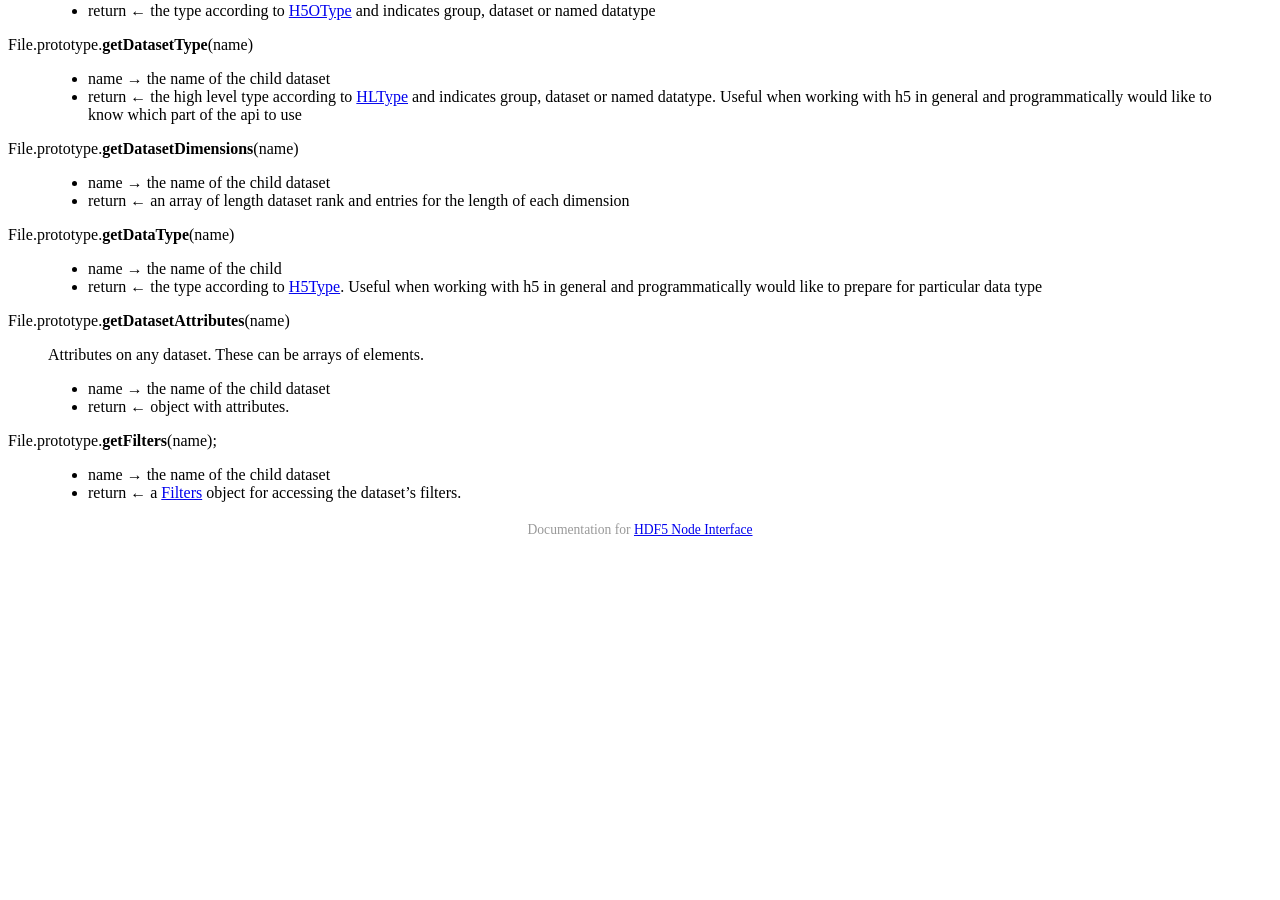
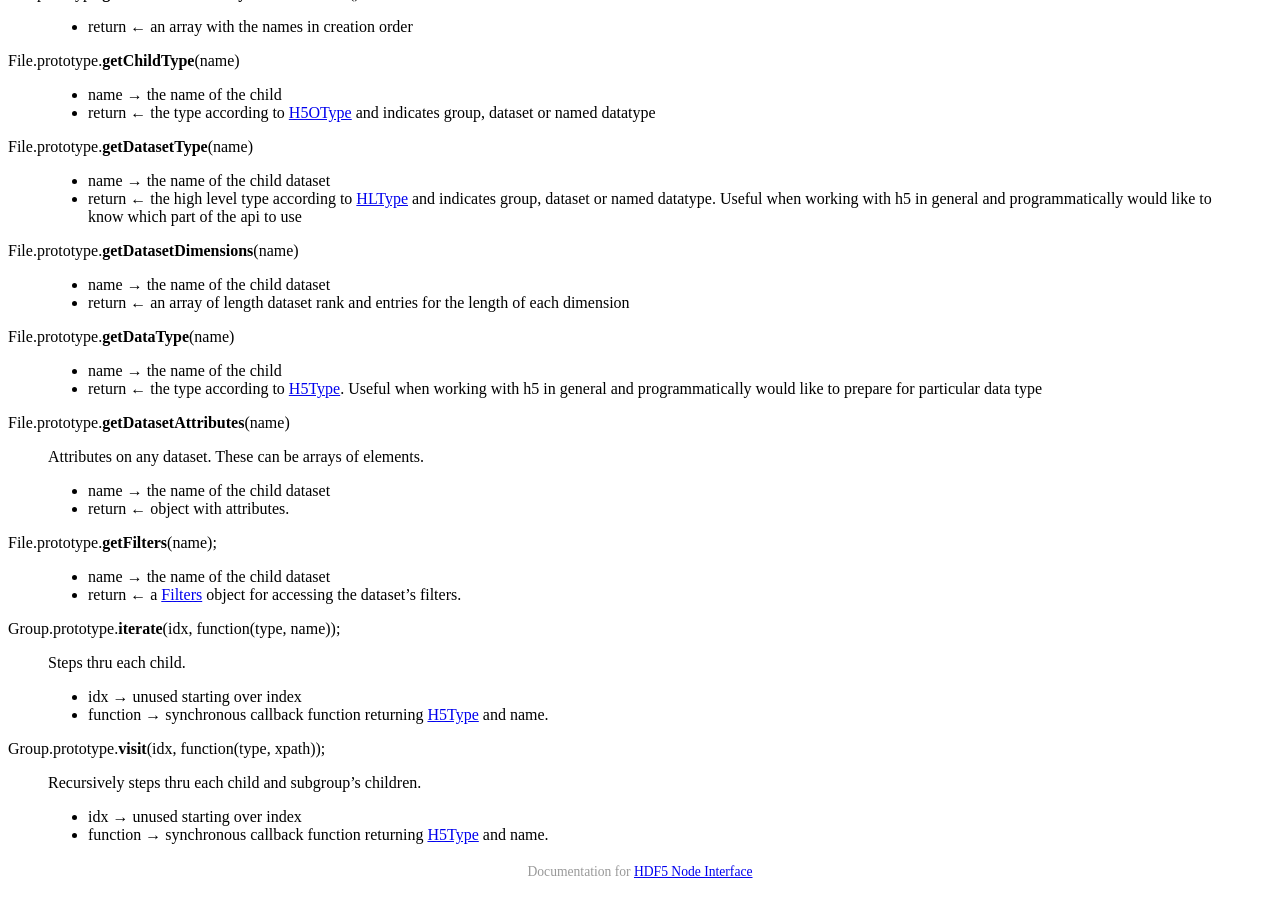
Before and after one commit to HDF-NI/hdf5.node, a Jekyll site: the page built from _posts/2015-05-02-file.md, in a window 1280 px wide and 900 px high, scrolled down 1518 px. Built offline with Jekyll 4.4.1, drawn with Linux system fonts in a browser that asks for light colours; a style sheet for code colours, icons or effects is not loaded; before the commit the page ends 2076 px from its top, so only the background shows below that; some of the changed text lies outside the part shown.

Commit message:
some new functionality

```diff
--- a/_posts/2015-05-02-file.md
+++ b/_posts/2015-05-02-file.md
@@ -24,6 +24,11 @@
 
 * * *
 
+File.prototype.**enableSingleWriteMumltiRead**()
+
+>
+>   Turn on singe write, multi read mode
+
 File.prototype.**createGroup**(xpath)
 
 >
@@ -42,6 +47,7 @@
 
 File.prototype.**refresh**()
 
+> Refreshes subtree and metadata from h5 file to h5 components in memory and on to the javascript. Reverse action to flush.
 >
 
 File.prototype.**move**(source, id, destination)
@@ -117,3 +123,17 @@
 >
 > * name &rarr; the name of the child dataset
 > * return &larr; a [Filters]({{ site.baseurl }}/ref/filters.html#filters) object for accessing the dataset's filters.
+
+Group.prototype.**iterate**(idx, function(type, name));
+
+> Steps thru each child.
+>
+> * idx &rarr; unused starting over index
+> * function &rarr; synchronous callback function returning [H5Type]({{ site.baseurl }}/ref/globals.html#h5type) and name.
+
+Group.prototype.**visit**(idx, function(type, xpath));
+
+> Recursively steps thru each child and subgroup's children.
+>
+> * idx &rarr; unused starting over index
+> * function &rarr; synchronous callback function returning [H5Type]({{ site.baseurl }}/ref/globals.html#h5type) and name.
```
Also changed, not shown: _posts/2015-05-02-groups.md (+13 -0 lines), _posts/2015-05-02-install-setup.md (+7 -0 lines).
